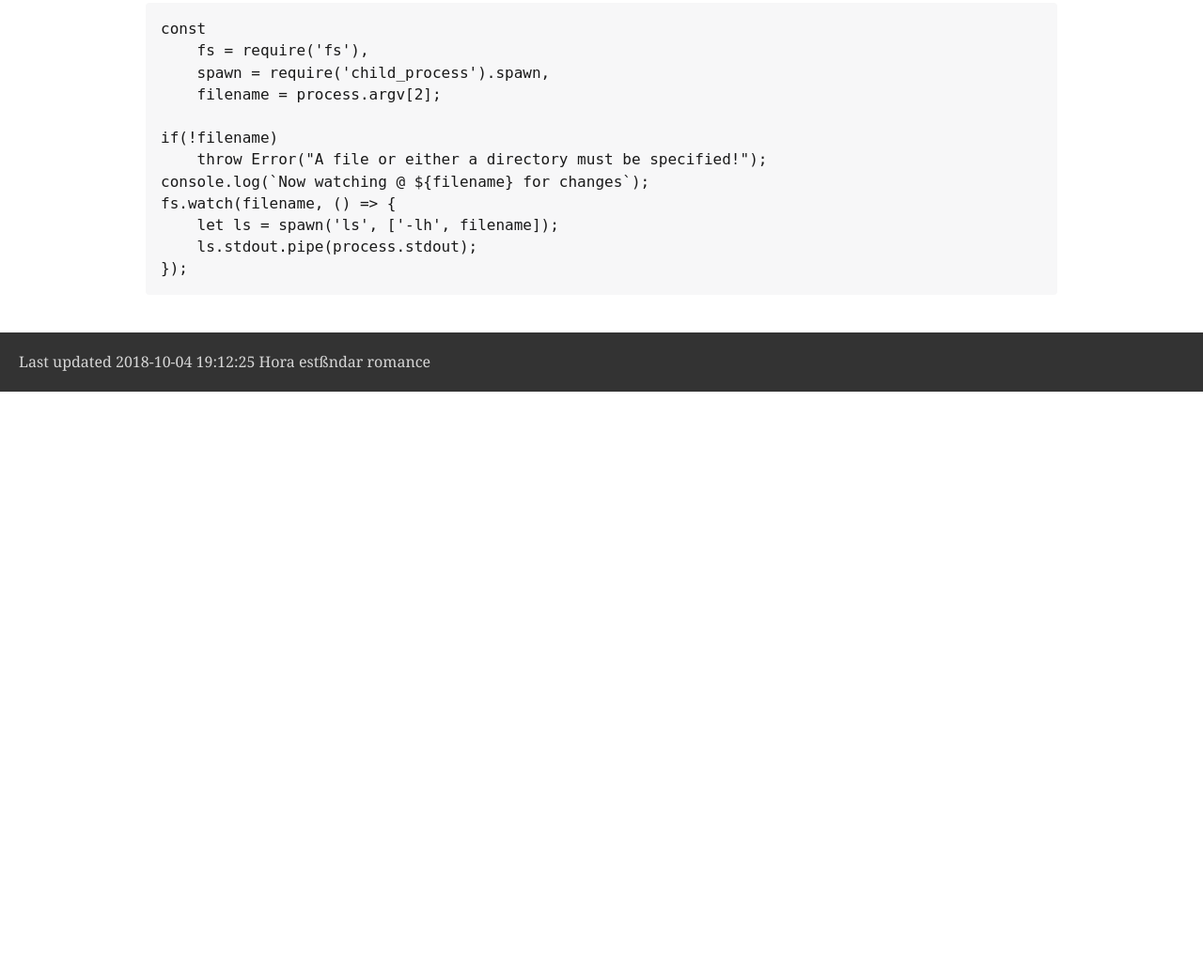
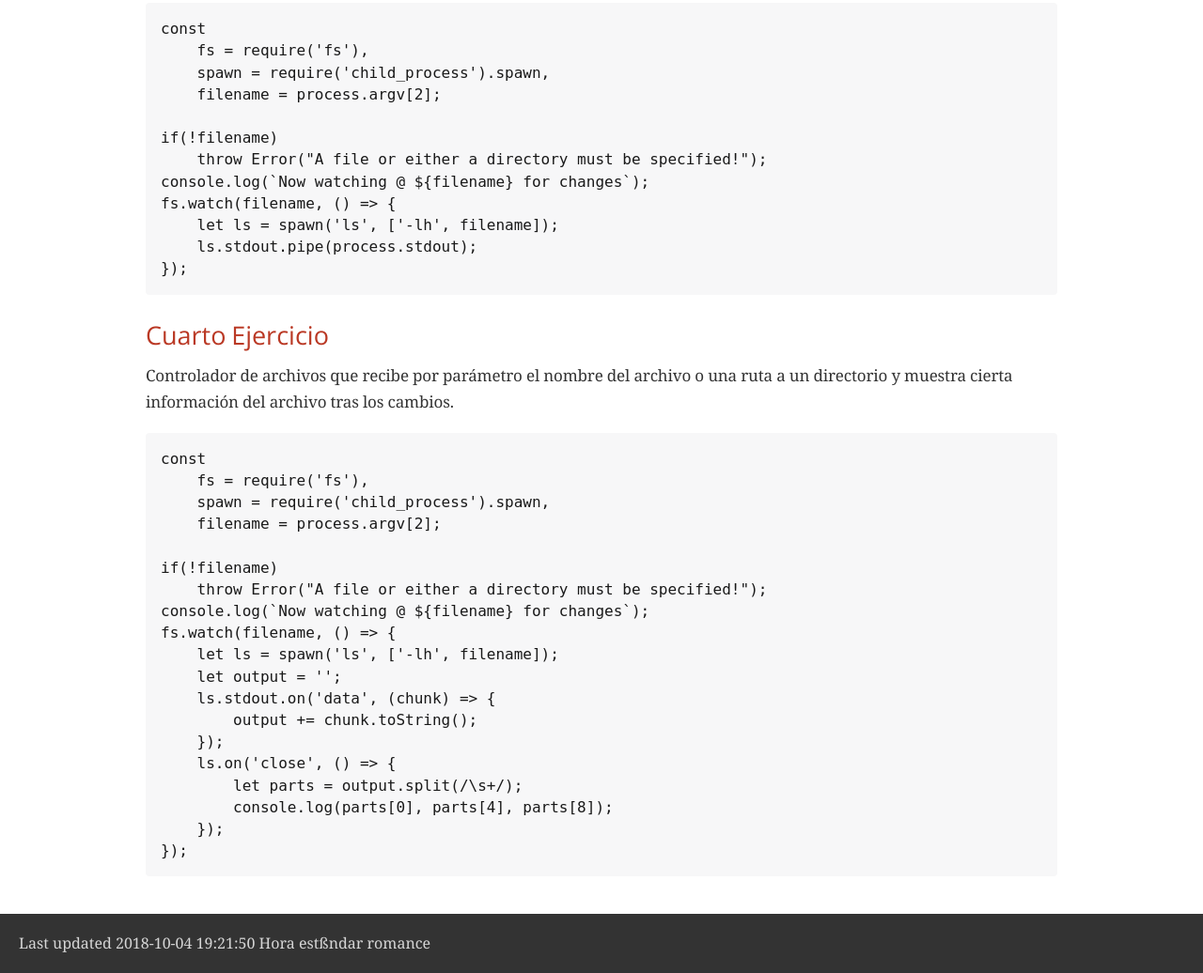
Before and after one commit to ULL-MII-CA-1819/wrangling-the-fs-ale-ivan, a website: page docs/index.html in a window 1280 px wide. Shown: the part 1210-2246 px from the top of the page at 94% size. Before the commit the page ends 1627 px from the top, so only its background shows below. Drawn offline with nearby package versions, Linux system fonts and the light colour scheme; a web font is replaced by a local one.

Commit message:
Actualizada la documentacion con la informacion del ejercicio 4

```diff
--- a/docs/index.html
+++ b/docs/index.html
@@ -485,7 +485,7 @@ fs.watch(filename, (event, filename) =&gt; {
 <div class="sect2">
 <h3 id="_tercer_ejercicio">Tercer Ejercicio</h3>
 <div class="paragraph">
-<p>Controlador de archivos que recibe por parámetro el nombre del archivo o una ruta a un directorio y muestra un ls a partir de un subproceso</p>
+<p>Controlador de archivos que recibe por parámetro el nombre del archivo o una ruta a un directorio y muestra un ls a partir de un subproceso.</p>
 </div>
 <div class="listingblock">
 <div class="content">
@@ -504,12 +504,41 @@ fs.watch(filename, () =&gt; {
 </div>
 </div>
 </div>
+<div class="sect2">
+<h3 id="_cuarto_ejercicio">Cuarto Ejercicio</h3>
+<div class="paragraph">
+<p>Controlador de archivos que recibe por parámetro el nombre del archivo o una ruta a un directorio y muestra cierta información del archivo tras los cambios.</p>
+</div>
+<div class="listingblock">
+<div class="content">
+<pre class="highlight"><code class="language-Javascript" data-lang="Javascript">const
+    fs = require('fs'),
+    spawn = require('child_process').spawn,
+    filename = process.argv[2];
+
+if(!filename)
+    throw Error("A file or either a directory must be specified!");
+console.log(`Now watching @ ${filename} for changes`);
+fs.watch(filename, () =&gt; {
+    let ls = spawn('ls', ['-lh', filename]);
+    let output = '';
+    ls.stdout.on('data', (chunk) =&gt; {
+        output += chunk.toString();
+    });
+    ls.on('close', () =&gt; {
+        let parts = output.split(/\s+/);
+        console.log(parts[0], parts[4], parts[8]);
+    });
+});</code></pre>
+</div>
+</div>
+</div>
 </div>
 </div>
 </div>
 <div id="footer">
 <div id="footer-text">
-Last updated 2018-10-04 19:12:25 Hora estßndar romance
+Last updated 2018-10-04 19:21:50 Hora estßndar romance
 </div>
 </div>
 </body>
```
Also changed, not shown: 1 other file.
